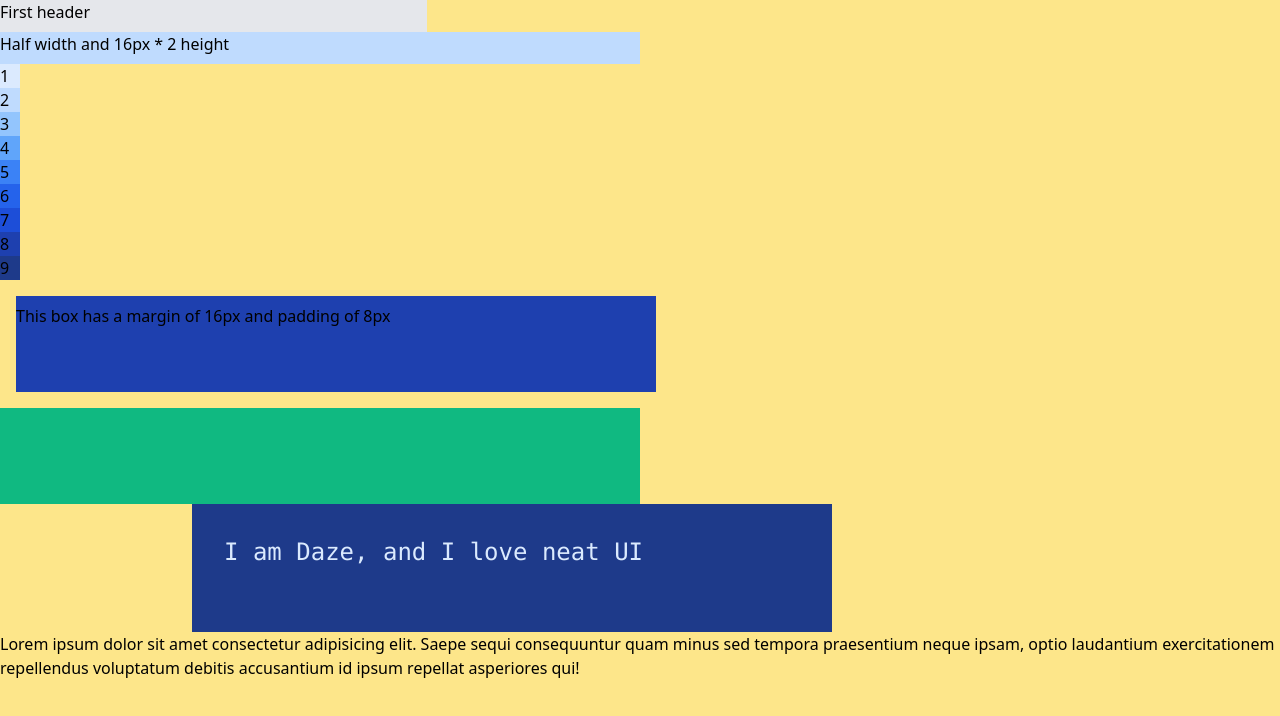
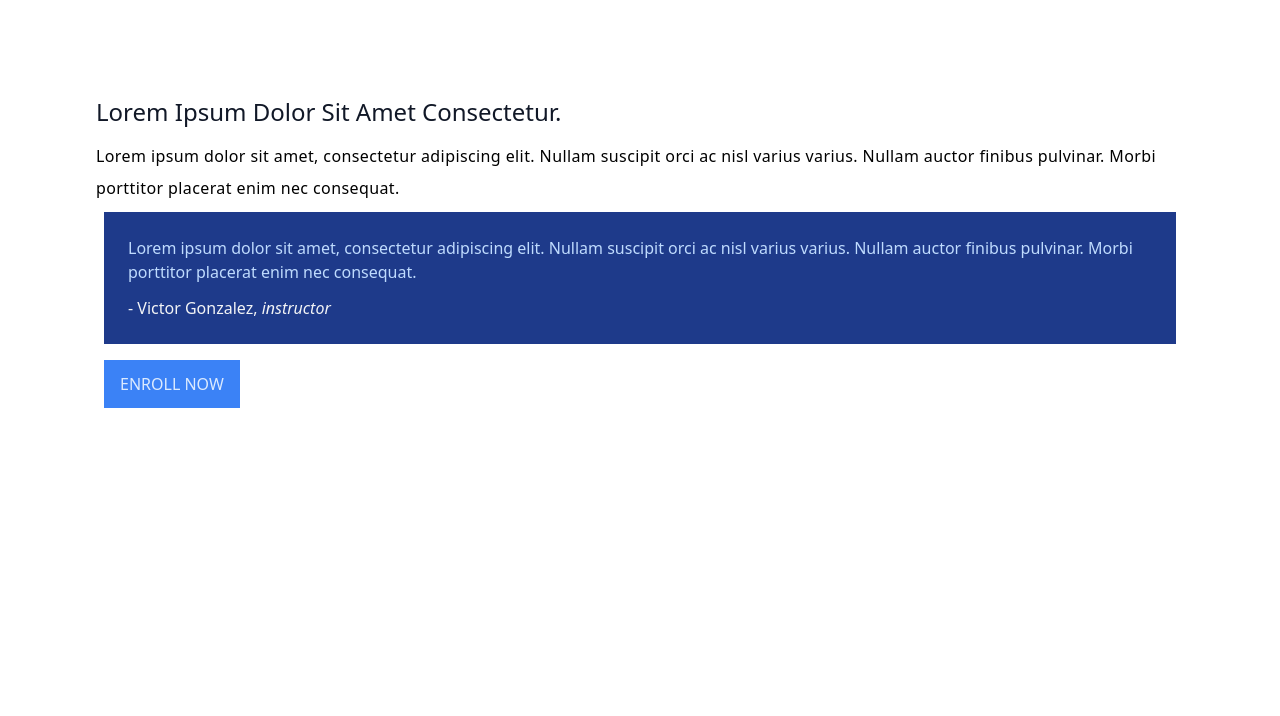
Before and after one commit to dazeign/TailWindCSS-Projects, a plain HTML site: page index.html in a window 1280 px wide. Drawn offline with nearby package versions, Linux system fonts and the light colour scheme.

Commit message:
After the second challenge

```diff
--- a/index.html
+++ b/index.html
@@ -6,13 +6,13 @@
     <link href="https://unpkg.com/tailwindcss@^1.0/dist/tailwind.min.css" rel="stylesheet">
     <title>My First TailWind Project</title>
 </head>
-<body class="bg-yellow-200">
-    <div class="bg-gray-200 w-1/3 h-8">First header</div>
-    <div class="bg-blue-200 w-1/2 h-8">Half width and 16px * 2 height</div>
+ <body class="bg-white m-24">
+<!--    <div class="bg-gray-200 w-1/3 h-8">First header</div>
+    <div class="bg-blue-200 w-1/2 h-8">Half width and 16px * 2 height</div> -->
 
     <!-- Scrimba shades of blue challenge -->
 
-    <div class="bg-blue-100 w-5 h-6">1</div>
+    <!-- <div class="bg-blue-100 w-5 h-6">1</div>
     <div class="bg-blue-200 w-5 h-6">2</div>
     <div class="bg-blue-300 w-5 h-6">3</div>
     <div class="bg-blue-400 w-5 h-6">4</div>
@@ -20,17 +20,36 @@
     <div class="bg-blue-600 w-5 h-6">6</div>
     <div class="bg-blue-700 w-5 h-6">7</div>
     <div class="bg-blue-800 w-5 h-6">8</div>
-    <div class="bg-blue-900 w-5 h-6">9</div>
+    <div class="bg-blue-900 w-5 h-6">9</div> -->
 
     <!-- Padding & Margin -->
 
-    <div class="bg-blue-800 w-1/2 h-24 m-4 pt-2">This box has a margin of 16px and padding of 8px</div>
-    <div class="bg-green-500 w-1/2 h-24"></div>
+    <!-- <div class="bg-blue-800 w-1/2 h-24 m-4 pt-2">This box has a margin of 16px and padding of 8px</div>
+    <div class="bg-green-500 w-1/2 h-24"></div> -->
 
     <!-- Working with texts -->
 
-    <div class="bg-blue-900 w-1/2 h-32 ml-48 font-mono text-2xl p-8 text-blue-100">I am Daze, and I love neat UI</div>
-    <div class="">Lorem ipsum dolor sit amet consectetur adipisicing elit. Saepe sequi consequuntur quam minus sed tempora praesentium neque ipsam, optio laudantium exercitationem repellendus
-         voluptatum debitis accusantium id ipsum repellat asperiores qui!</div>
+    <!-- <div class="bg-blue-900 w-1/2 h-32 ml-48 font-mono text-2xl p-8 text-blue-100">I am Daze, and I love neat UI</div>
+    <div class="uppercase text-blue-500 w-5 h-8">Lorem ipsum dolor sit amet consectetur adipisicing elit. Saepe sequi consequuntur quam minus sed tempora praesentium neque ipsam, optio laudantium exercitationem repellendus
+         voluptatum debitis accusantium id ipsum repellat asperiores qui!</div> -->
+
+     <!-- Title case heading 1 text in dark gray -->
+     <h1 class="capitalize text-2xl text-gray-900">Lorem ipsum dolor sit amet consectetur.</h1>
+
+     <!-- Paragraph styling with 1.5 line heights & letter spacing -->
+     <p class="mt-3 leading-loose tracking-wide">
+         Lorem ipsum dolor sit amet, consectetur adipiscing elit. Nullam suscipit orci ac nisl varius varius. Nullam auctor finibus pulvinar. Morbi porttitor placerat enim nec consequat.
+     </p>
+
+     <!-- Treated like a quote with a background and plenty of padding. Italic title -->
+    <div class="m-2 p-6 bg-blue-900 text-blue-200">
+        <p class="">
+         Lorem ipsum dolor sit amet, consectetur adipiscing elit. Nullam suscipit orci ac nisl varius varius. Nullam auctor finibus pulvinar. Morbi porttitor placerat enim nec consequat.
+     </p>
+     <p class="mt-3 text-gray-100">- Victor Gonzalez, <span class="italic">instructor</span></p>
+     </div>
+     <!-- Call to action button, blue with good padding and uppercase -->
+     <button class="uppercase bg-blue-500 text-blue-100 px-4 py-3 m-2">Enroll Now</button>
+ </body>
 </body>
 </html>
```
